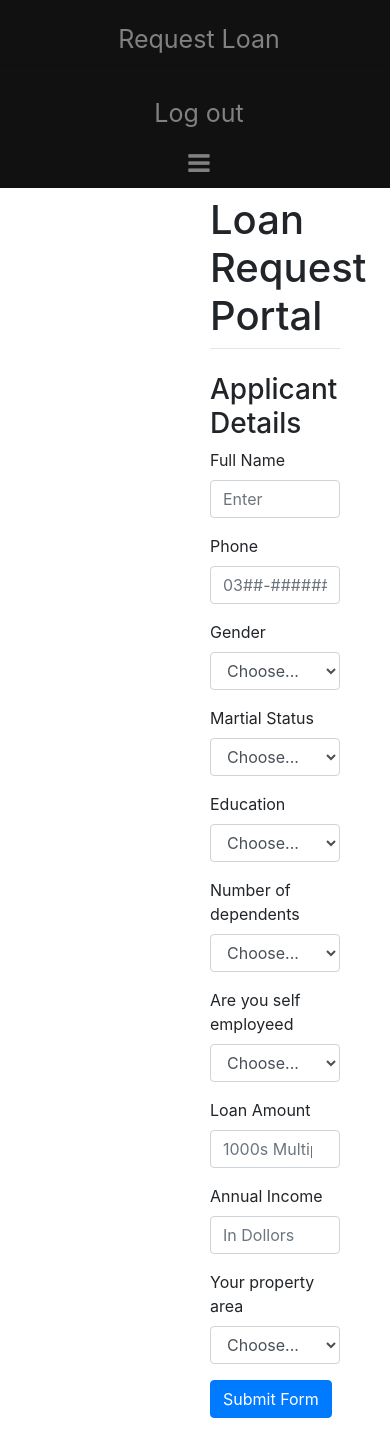
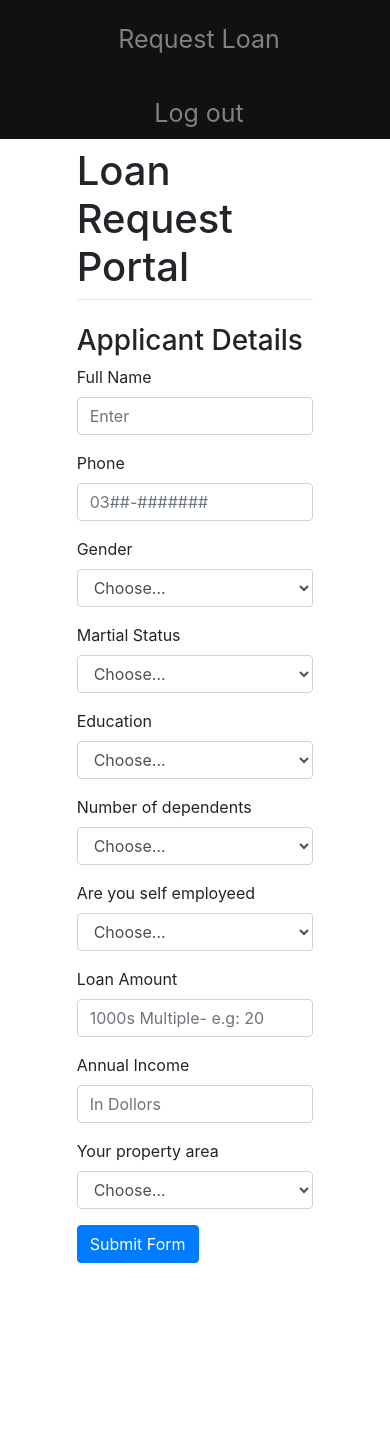
Before and after one commit to MAmmarrr/LoanApproval-Predictor, a Django app: page /form/ in a window 390 px wide. Shown: the part 271-1705 px from the top of the page. After the commit the page ends 1534 px from the top, so only its background shows below. Run offline with Django 3.2, Linux system fonts and the light colour scheme; a user stored in the database is signed in; parts of the project's set-up code (start-up, migrations or seed data) failed here and were passed over; some libraries are stand-ins or nearby versions.

Commit message:
responsiveness

```diff
--- a/templates/main/base.html
+++ b/templates/main/base.html
@@ -29,7 +29,7 @@
             color: white
         }
         .main{
-            margin-left:160px;
+            margin-left:160%%;
             padding: 0px 10px;
         }
         .containerNOt img {
@@ -88,8 +88,6 @@
             <hr class="mt-0 mb-4">
             <a href="/form">Request Loan</a>
     {%endif%}
-    <a href="javascript:void(0);" class="icon" onclick="myFunction()">
-    <i class="fa fa-bars"></i>
      </a>
     </div>
     <div id="content", name="content", class="main">
--- a/templates/main/create.html
+++ b/templates/main/create.html
@@ -101,7 +101,7 @@
     <footer class="blockquote-footer">In order to begin <a href="/login/"><cite title="Source Title">Log In</cite></a></footer>
   </blockquote>
   <div class="container">
-        <img src="{%static "main/20944201.jpg" %}" width="702" height="702" style="vertical-align:middle;margin:0px 180px;justify-center">
+        <img src="{%static "main/20944201.jpg" %}" margin-left="10%"width="80%" height="80%" style="vertical-align:middle;margin:0px 180px;justify-center">
     </div>
     {% endif %}
 {% endblock %}
```
